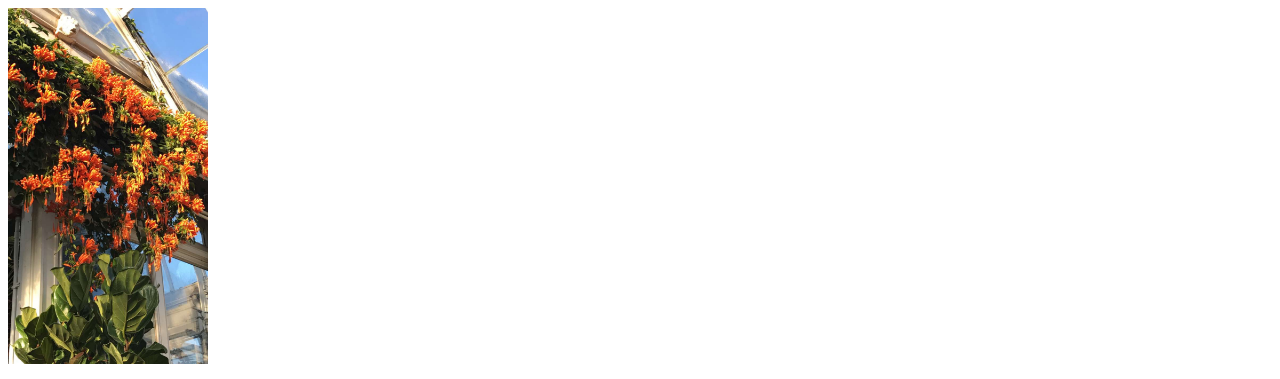
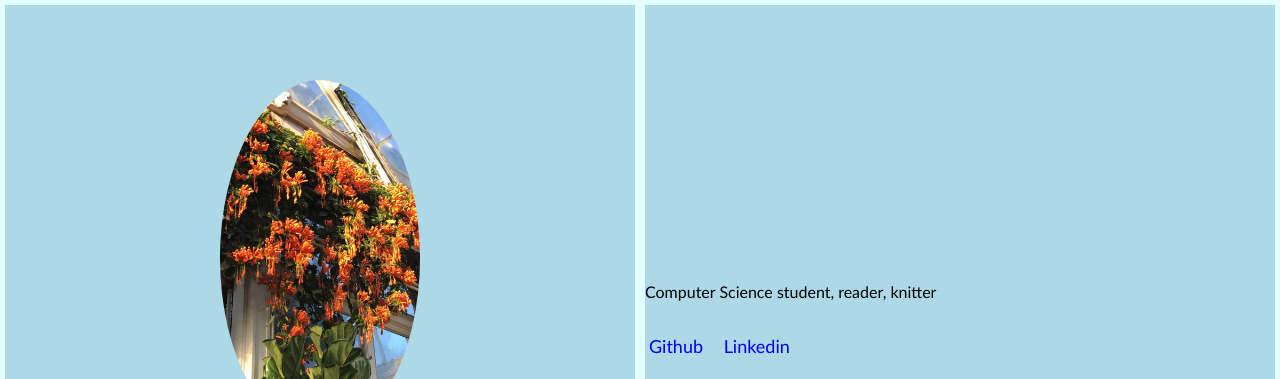
Before and after one commit to tarabogavelli/tarabogavelli.github.io, a plain HTML site: page index.html in a window 1280 px wide. Shown: the top 379 px of the page. Drawn offline with Linux system fonts and the light colour scheme; files whose address does not match are found by name.

Commit message:
Add files via upload

```diff
--- a/index.html
+++ b/index.html
@@ -1,7 +1,7 @@
 <html>
 <head>
   <title>Tara Bogavelli</title>
-  <link rel="stylesheet" type="test/css" href="style.css">
+  <link rel="stylesheet" type="text/css" href="style.css">
 </head>
   <body>
     <div class="wrapper">
```
